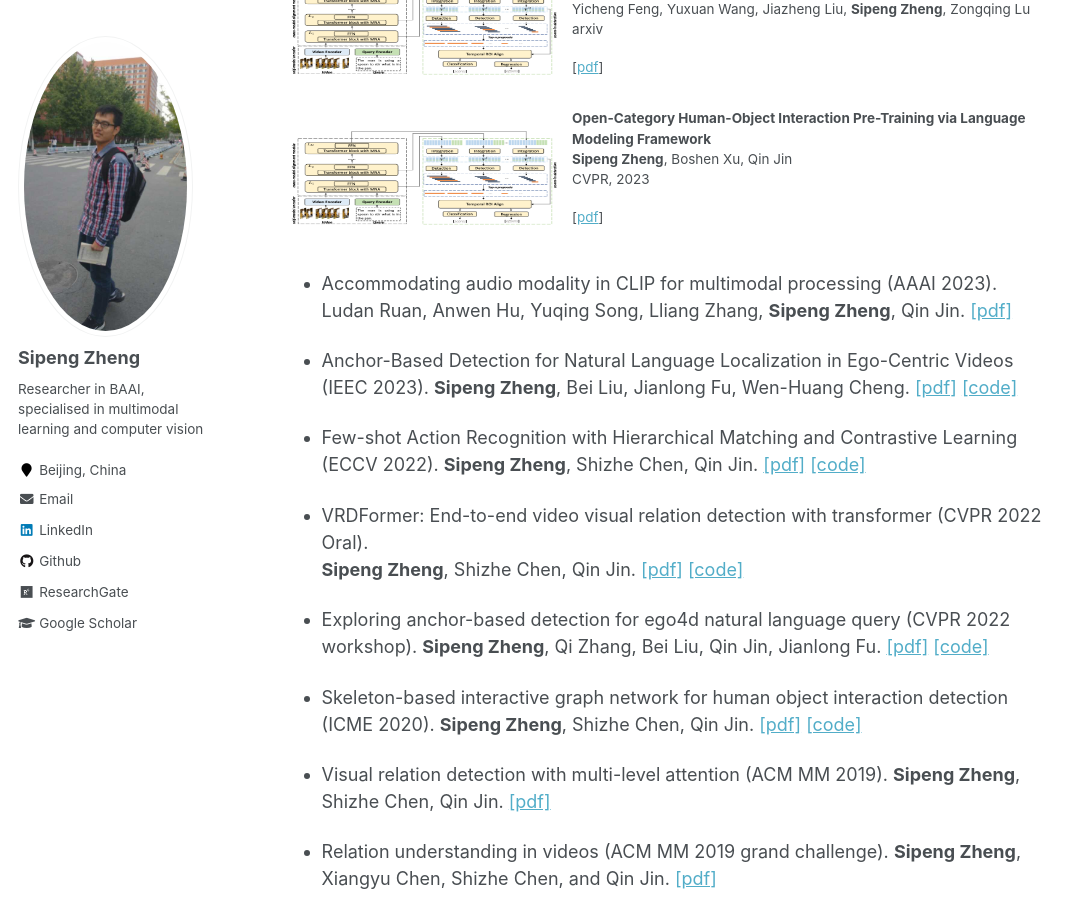
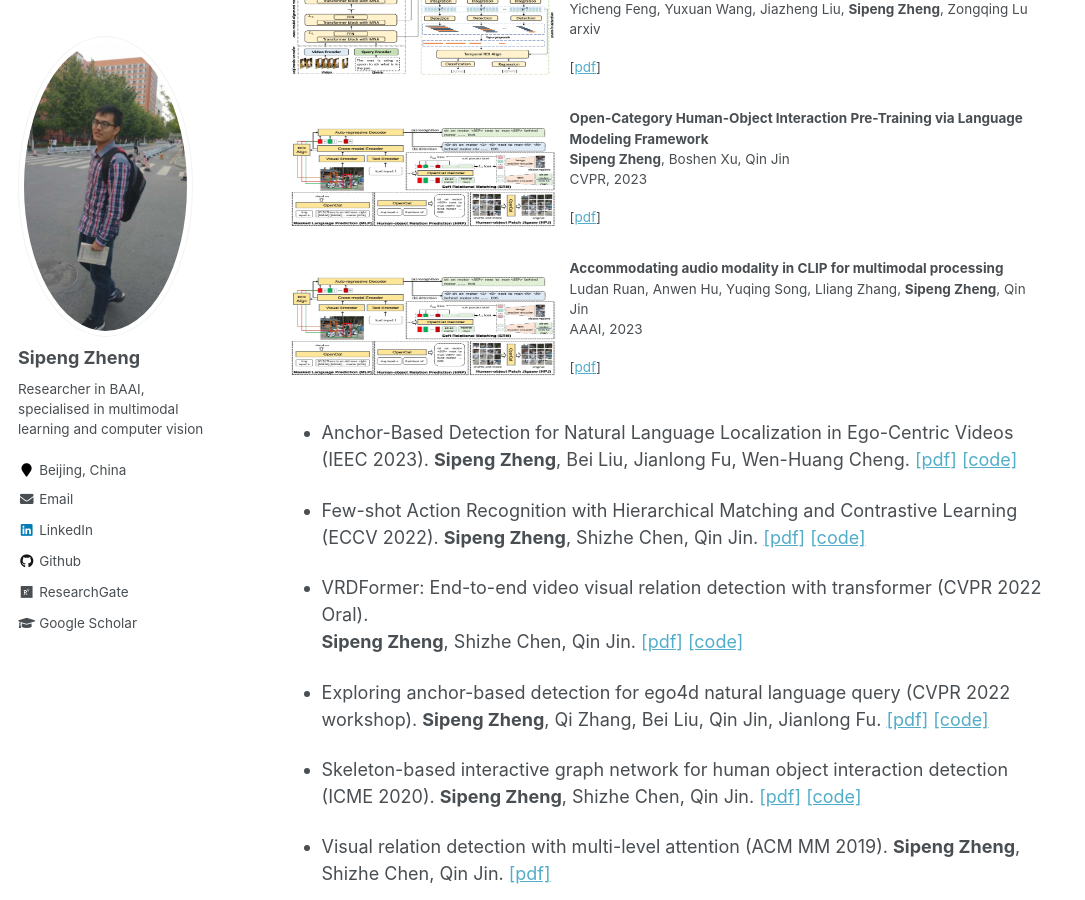
Before and after one commit to zhengsipeng/zhengsipeng.github.io, a Jekyll site: the page built from _pages/about.md, in a window 1280 px wide and 900 px high, scrolled down 1763 px. Shown: the whole window, without its empty margins (0-1085 px from the left). Built offline with Jekyll 4.4.1, drawn with Linux system fonts in a browser that asks for light colours.

Commit message:
update 24.1.4

```diff
--- a/_pages/about.md
+++ b/_pages/about.md
@@ -98,8 +98,9 @@ My CV can be found in [CV](https://zhengsipeng.github.io/cv/) or [downloaded CV]
   </td>
 </tr>
 
+
 <tr style="border: none;">
-  <td style="border: none;"> <img src="./images/pubs/nofrill_23.png" style="height: 100px; width: 500px;"/></td>
+  <td style="border: none;"> <img src="./images/pubs/cvpr23_open.jpg" style="height: 100px; width: 500px;"/></td>
   <td style="border: none;">
       <p><b>Open-Category Human-Object Interaction Pre-Training via Language Modeling Framework</b><br>
         <b>Sipeng Zheng</b>, Boshen Xu, Qin Jin<br>
@@ -110,13 +111,23 @@ My CV can be found in [CV](https://zhengsipeng.github.io/cv/) or [downloaded CV]
       </p>
   </td>
 </tr>
+
+
+<tr style="border: none;">
+  <td style="border: none;"> <img src="./images/pubs/cvpr23_open.jpg" style="height: 100px; width: 500px;"/></td>
+  <td style="border: none;">
+      <p><b>Accommodating audio modality in CLIP for multimodal processing</b><br>
+        Ludan Ruan, Anwen Hu, Yuqing Song, Lliang Zhang, <b>Sipeng Zheng</b>, Qin Jin<br>
+        AAAI, 2023
+      </p>
+      <p>
+          [<a target="_blank" href="https://ojs.aaai.org/index.php/AAAI/article/view/26153/25925">pdf</a>]
+      </p>
+  </td>
+</tr>
 </table>
 
 
-
-* Accommodating audio modality in CLIP for multimodal processing (AAAI 2023).
-Ludan Ruan, Anwen Hu, Yuqing Song, Lliang Zhang, **Sipeng Zheng**, Qin Jin.
-[[pdf]](https://ojs.aaai.org/index.php/AAAI/article/view/26153/25925)
 
 
 * Anchor-Based Detection for Natural Language Localization in Ego-Centric Videos (IEEC 2023).
```
